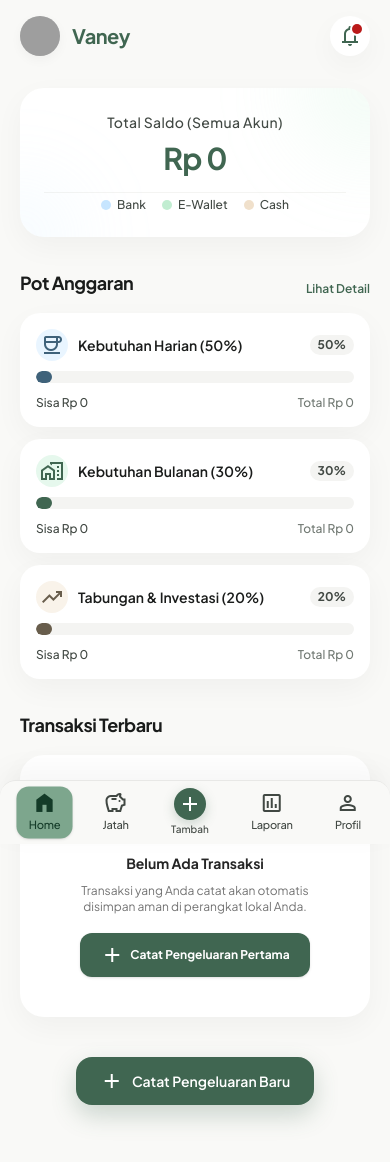
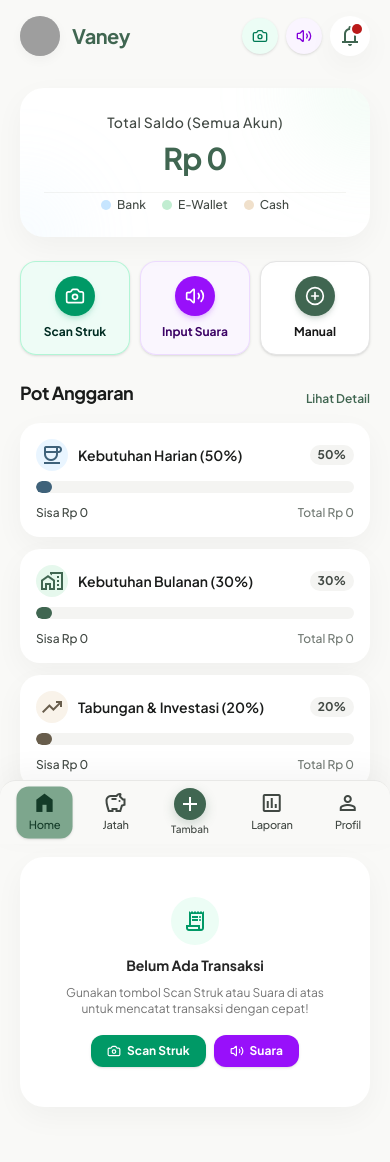
Before and after one commit to Evannnkatanya/Vaney, a React (Vite) app: page / in a window 390 px wide. Shown: the top 1162 px of the page. Built offline with nearby package versions, Linux system fonts and the light colour scheme; grey boxes are pictures that could not be loaded.

Commit message:
feat(mobile-ui): add prominent Scan Struk and Voice Input quick-action cards to Mobile Home dashboard, TopAppBar, and TambahTransaksi view

```diff
--- a/src/App.tsx
+++ b/src/App.tsx
@@ -4,6 +4,7 @@ import {
   INITIAL_BUDGET_POTS,
   INITIAL_CATEGORY_MAPPINGS,
   INITIAL_TRANSACTIONS,
+  TRANSACTION_CATEGORIES,
 } from './data/initialData';
 import {
   Account,
@@ -29,6 +30,8 @@ import { PinLockScreen } from './components/PinLockScreen';
 import { ModalBackupRestore } from './components/ModalBackupRestore';
 import { ModalSupabaseSync } from './components/ModalSupabaseSync';
 import { ErrorBoundary } from './components/ErrorBoundary';
+import { OCRScanModal } from './components/OCRScanModal';
+import { VoiceInputModal } from './components/VoiceInputModal';
 
 export default function App() {
   const [currentTab, setCurrentTab] = useState<TabType>('home');
@@ -46,6 +49,8 @@ export default function App() {
   // Modals state
   const [isBackupModalOpen, setIsBackupModalOpen] = useState(false);
   const [isSupabaseModalOpen, setIsSupabaseModalOpen] = useState(false);
+  const [isOCROpen, setIsOCROpen] = useState(false);
+  const [isVoiceOpen, setIsVoiceOpen] = useState(false);
 
   useEffect(() => {
     const handleOpenBackup = () => setIsBackupModalOpen(true);
@@ -222,12 +227,78 @@ if (typeof window !== 'undefined') {
     }
   };
 
+  // Direct save handlers for OCR & Voice
+  const handleDirectSaveScanned = (scanned: {
+    merchant: string;
+    amount: number;
+    category: string;
+    date?: string;
+  }) => {
+    const catObj =
+      TRANSACTION_CATEGORIES.find(
+        (c) => c.name.toLowerCase() === scanned.category.toLowerCase(),
+      ) ||
+      TRANSACTION_CATEGORIES.find((c) => c.id === 'belanja') ||
+      TRANSACTION_CATEGORIES[0];
+
+    const targetAccount = accounts.find((a) => !a.isCredit && a.balance > 0) || accounts[0];
+
+    handleSaveTransaction({
+      title: scanned.merchant || 'Struk Belanja',
+      amount: scanned.amount,
+      type: 'expense',
+      date: scanned.date || new Date().toISOString().split('T')[0],
+      categoryName: catObj.name,
+      categoryIcon: catObj.icon,
+      categoryBgClass: `${catObj.bgClass} ${catObj.textClass}`,
+      categoryTextClass: catObj.textClass,
+      accountId: targetAccount ? targetAccount.id : 'bca',
+      potType: 'harian',
+      note: `Struk: ${scanned.merchant}`,
+    });
+
+    setIsOCROpen(false);
+    handleTabChange('home');
+  };
+
+  const handleDirectSaveVoice = (parsed: {
+    merchant: string;
+    amount: number;
+    category: string;
+  }) => {
+    const catObj =
+      TRANSACTION_CATEGORIES.find(
+        (c) => c.name.toLowerCase() === parsed.category.toLowerCase(),
+      ) ||
+      TRANSACTION_CATEGORIES.find((c) => c.id === 'makan') ||
+      TRANSACTION_CATEGORIES[0];
+
+    const targetAccount = accounts.find((a) => !a.isCredit && a.balance > 0) || accounts[0];
+
+    handleSaveTransaction({
+      title: parsed.merchant || 'Pengeluaran Suara',
+      amount: parsed.amount,
+      type: 'expense',
+      date: new Date().toISOString().split('T')[0],
+      categoryName: catObj.name,
+      categoryIcon: catObj.icon,
+      categoryBgClass: `${catObj.bgClass} ${catObj.textClass}`,
+      categoryTextClass: catObj.textClass,
+      accountId: targetAccount ? targetAccount.id : 'bca',
+      potType: 'harian',
+      note: `Suara: ${parsed.merchant}`,
+    });
+
+    setIsVoiceOpen(false);
+    handleTabChange('home');
+  };
+
   // Delete transaction
   const handleDeleteTransaction = (id: string) => {
     const txToDelete = transactions.find((t) => t.id === id);
     if (!txToDelete) return;
 
-    // Refund account
+    // Refund account balance
     setAccounts((prev) =>
       prev.map((acc) => {
         if (acc.id === txToDelete.accountId) {
@@ -243,14 +314,14 @@ if (typeof window !== 'undefined') {
       })
     );
 
-    // Refund pot
+    // Refund budget pot if applicable
     if (txToDelete.potType === 'harian') {
       setBudgetPots((prev) =>
         prev.map((pot) =>
           pot.id === 'pot-harian'
             ? {
                 ...pot,
-                remainingAmount: pot.remainingAmount + txToDelete.amount,
+                remainingAmount: Math.min(pot.totalAmount, pot.remainingAmount + txToDelete.amount),
               }
             : pot
         )
@@ -261,7 +332,7 @@ if (typeof window !== 'undefined') {
           pot.id === 'pot-bulanan'
             ? {
                 ...pot,
-                remainingAmount: pot.remainingAmount + txToDelete.amount,
+                remainingAmount: Math.min(pot.totalAmount, pot.remainingAmount + txToDelete.amount),
               }
             : pot
         )
@@ -269,31 +340,33 @@ if (typeof window !== 'undefined') {
     }
 
     setTransactions((prev) => prev.filter((t) => t.id !== id));
+    setSelectedTransaction(null);
   };
 
-  // Add Account
-  const handleSaveAccount = (newAccountData: Omit<Account, 'id'>) => {
+  // Add new Account
+  const handleSaveAccount = (newAccData: Omit<Account, 'id'>) => {
     const newId = `acc-${Date.now()}`;
-    const newAccount: Account = {
-      ...newAccountData,
+    const newAcc: Account = {
+      ...newAccData,
       id: newId,
     };
-    setAccounts((prev) => [...prev, newAccount]);
+    setAccounts((prev) => [...prev, newAcc]);
   };
 
   // Update Account Balance
-  const handleUpdateAccountBalance = (accountId: string, newBalance: number) => {
+  const handleUpdateAccountBalance = (id: string, newBalance: number) => {
     setAccounts((prev) =>
-      prev.map((acc) => (acc.id === accountId ? { ...acc, balance: newBalance } : acc))
+      prev.map((acc) => (acc.id === id ? { ...acc, balance: newBalance } : acc))
     );
   };
 
   // Delete Account
-  const handleDeleteAccount = (accountId: string) => {
-    setAccounts((prev) => prev.filter((acc) => acc.id !== accountId));
+  const handleDeleteAccount = (id: string) => {
+    setAccounts((prev) => prev.filter((acc) => acc.id !== id));
+    setSelectedAccount(null);
   };
 
-  // Add Category
+  // Add new Category Mapping
   const handleSaveCategory = (newCatData: Omit<CategoryMapping, 'id'>) => {
     const newId = `cat-${Date.now()}`;
     const newCat: CategoryMapping = {
@@ -342,6 +415,8 @@ if (typeof window !== 'undefined') {
         onOpenNotifications={() => setIsNotificationsOpen(true)}
         onAvatarClick={() => handleTabChange('profil')}
         onBack={() => handleTabChange(prevTab || 'home')}
+        onOpenOCR={() => setIsOCROpen(true)}
+        onOpenVoice={() => setIsVoiceOpen(true)}
       />
 
       {/* View Switcher with bottom padding on mobile so content is never cut off by the bottom navbar */}
@@ -355,6 +430,8 @@ if (typeof window !== 'undefined') {
               onNavigate={handleTabChange}
               onSelectTransaction={(tx) => setSelectedTransaction(tx)}
               onOpenAddTransaction={() => handleTabChange('tambah')}
+              onOpenOCR={() => setIsOCROpen(true)}
+              onOpenVoice={() => setIsVoiceOpen(true)}
             />
           )}
 
@@ -389,6 +466,31 @@ if (typeof window !== 'undefined') {
 
       {/* Mobile Bottom Navigation Bar */}
       <BottomNavBar currentTab={currentTab} onChangeTab={handleTabChange} />
+
+      {/* Root Level Smart Input Modals - Accessible from Home, TopBar, and Tambah Views */}
+      {isOCROpen && (
+        <OCRScanModal
+          isOpen={isOCROpen}
+          onClose={() => setIsOCROpen(false)}
+          onApplyData={(scanned) => {
+            setIsOCROpen(false);
+            handleTabChange('tambah');
+          }}
+          onDirectSave={handleDirectSaveScanned}
+        />
+      )}
+
+      {isVoiceOpen && (
+        <VoiceInputModal
+          isOpen={isVoiceOpen}
+          onClose={() => setIsVoiceOpen(false)}
+          onApplyData={(parsed) => {
+            setIsVoiceOpen(false);
+            handleTabChange('tambah');
+          }}
+          onDirectSave={handleDirectSaveVoice}
+        />
+      )}
 
       {/* Modals & Drawers */}
       <ModalAddAccount
--- a/src/components/HomeView.tsx
+++ b/src/components/HomeView.tsx
@@ -1,6 +1,7 @@
 import React from 'react';
 import { formatRupiah } from '../data/initialData';
 import { BudgetPot, TabType, Transaction } from '../types';
+import { Camera, Volume2, PlusCircle, Sparkles } from 'lucide-react';
 
 interface HomeViewProps {
   totalBalance: number;
@@ -9,6 +10,8 @@ interface HomeViewProps {
   onNavigate: (tab: TabType) => void;
   onSelectTransaction: (tx: Transaction) => void;
   onOpenAddTransaction: () => void;
+  onOpenOCR?: () => void;
+  onOpenVoice?: () => void;
 }
 
 export const HomeView: React.FC<HomeViewProps> = ({
@@ -18,11 +21,13 @@ export const HomeView: React.FC<HomeViewProps> = ({
   onNavigate,
   onSelectTransaction,
   onOpenAddTransaction,
+  onOpenOCR,
+  onOpenVoice,
 }) => {
   return (
     <main
       id="home-canvas"
-      className="px-5 py-4 max-w-[1140px] mx-auto flex flex-col gap-8 w-full animate-in fade-in duration-300"
+      className="px-5 py-4 max-w-[1140px] mx-auto flex flex-col gap-6 w-full animate-in fade-in duration-300"
     >
       {/* Total Balance Card (Bento Minimalist) */}
       <section
@@ -63,6 +68,54 @@ export const HomeView: React.FC<HomeViewProps> = ({
             <span className="text-xs font-medium text-[#414843]">Cash</span>
           </button>
         </div>
+      </section>
+
+      {/* Quick Action Smart Input Grid (Prominent on Mobile Android & Desktop) */}
+      <section id="section-quick-actions" className="grid grid-cols-3 gap-2.5 sm:gap-4">
+        {/* 1. Scan Struk Button */}
+        <button
+          type="button"
+          onClick={onOpenOCR || onOpenAddTransaction}
+          className="bg-emerald-50/80 hover:bg-emerald-100/80 border border-emerald-200/80 rounded-2xl p-3.5 sm:p-4 flex flex-col items-center justify-center gap-2 text-center transition-all hover:scale-[1.02] active:scale-95 cursor-pointer shadow-sm group"
+        >
+          <div className="w-10 h-10 rounded-full bg-emerald-600 text-white flex items-center justify-center shadow-md shadow-emerald-600/20 group-hover:scale-110 transition-transform">
+            <Camera className="w-5 h-5" />
+          </div>
+          <div>
+            <p className="font-bold text-emerald-950 text-xs sm:text-sm">Scan Struk</p>
+            <p className="text-[10px] text-emerald-700 hidden sm:block">Foto struk otomatis</p>
+          </div>
+        </button>
+
+        {/* 2. Input Suara Button */}
+        <button
+          type="button"
+          onClick={onOpenVoice || onOpenAddTransaction}
+          className="bg-purple-50/80 hover:bg-purple-100/80 border border-purple-200/80 rounded-2xl p-3.5 sm:p-4 flex flex-col items-center justify-center gap-2 text-center transition-all hover:scale-[1.02] active:scale-95 cursor-pointer shadow-sm group"
+        >
+          <div className="w-10 h-10 rounded-full bg-purple-600 text-white flex items-center justify-center shadow-md shadow-purple-600/20 group-hover:scale-110 transition-transform">
+            <Volume2 className="w-5 h-5" />
+          </div>
+          <div>
+            <p className="font-bold text-purple-950 text-xs sm:text-sm">Input Suara</p>
+            <p className="text-[10px] text-purple-700 hidden sm:block">Catat lewat bicara</p>
+          </div>
+        </button>
+
+        {/* 3. Tambah Manual Button */}
+        <button
+          type="button"
+          onClick={onOpenAddTransaction}
+          className="bg-white hover:bg-neutral-50 border border-neutral-200 rounded-2xl p-3.5 sm:p-4 flex flex-col items-center justify-center gap-2 text-center transition-all hover:scale-[1.02] active:scale-95 cursor-pointer shadow-sm group"
+        >
+          <div className="w-10 h-10 rounded-full bg-[#406651] text-white flex items-center justify-center shadow-md shadow-[#406651]/20 group-hover:scale-110 transition-transform">
+            <PlusCircle className="w-5 h-5" />
+          </div>
+          <div>
+            <p className="font-bold text-neutral-900 text-xs sm:text-sm">Manual</p>
+            <p className="text-[10px] text-neutral-500 hidden sm:block">Input formulir</p>
+          </div>
+        </button>
       </section>
 
       {/* Pot Anggaran Section */}
@@ -163,16 +216,26 @@ export const HomeView: React.FC<HomeViewProps> = ({
               </div>
               <p className="text-sm font-bold text-neutral-800">Belum Ada Transaksi</p>
               <p className="text-xs text-neutral-500 max-w-xs">
-                Transaksi yang Anda catat akan otomatis disimpan aman di perangkat lokal Anda.
+                Gunakan tombol Scan Struk atau Suara di atas untuk mencatat transaksi dengan cepat!
               </p>
-              <button
-                type="button"
-                onClick={onOpenAddTransaction}
-                className="mt-2 px-5 py-2.5 bg-[#406651] hover:bg-[#284e3a] text-white rounded-xl text-xs font-bold transition-all cursor-pointer flex items-center gap-1.5 shadow-sm"
-              >
-                <span className="material-symbols-outlined text-[16px]">add</span>
-                <span>Catat Pengeluaran Pertama</span>
-              </button>
+              <div className="flex gap-2 mt-2">
+                <button
+                  type="button"
+                  onClick={onOpenOCR || onOpenAddTransaction}
+                  className="px-4 py-2 bg-emerald-600 hover:bg-emerald-700 text-white rounded-xl text-xs font-bold transition-all cursor-pointer flex items-center gap-1.5 shadow-sm"
+                >
+                  <Camera className="w-3.5 h-3.5" />
+                  <span>Scan Struk</span>
+                </button>
+                <button
+                  type="button"
+                  onClick={onOpenVoice || onOpenAddTransaction}
+                  className="px-4 py-2 bg-purple-600 hover:bg-purple-700 text-white rounded-xl text-xs font-bold transition-all cursor-pointer flex items-center gap-1.5 shadow-sm"
+                >
+                  <Volume2 className="w-3.5 h-3.5" />
+                  <span>Suara</span>
+                </button>
+              </div>
             </div>
           ) : (
             transactions.slice(0, 6).map((tx) => {
@@ -220,18 +283,6 @@ export const HomeView: React.FC<HomeViewProps> = ({
           )}
         </div>
       </section>
-
-      {/* Quick Add floating banner on mobile */}
-      <div className="md:hidden pt-2 pb-2 flex justify-center">
-        <button
-          id="btn-home-quick-add"
-          onClick={onOpenAddTransaction}
-          className="bg-[#406651] text-[#ffffff] px-6 py-3 rounded-2xl text-sm font-semibold flex items-center gap-2 shadow-[0px_10px_25px_rgba(64,102,81,0.25)] hover:scale-[1.02] active:scale-95 transition-all cursor-pointer"
-        >
-          <span className="material-symbols-outlined text-[18px]">add</span>
-          Catat Pengeluaran Baru
-        </button>
-      </div>
     </main>
   );
 };
--- a/src/components/TambahTransaksiView.tsx
+++ b/src/components/TambahTransaksiView.tsx
@@ -3,7 +3,7 @@ import { TRANSACTION_CATEGORIES } from '../data/initialData';
 import { Account, Transaction } from '../types';
 import { OCRScanModal } from './OCRScanModal';
 import { VoiceInputModal } from './VoiceInputModal';
-import { Camera, Volume2, Sparkles } from 'lucide-react';
+import { Camera, Volume2 } from 'lucide-react';
 
 interface TambahTransaksiViewProps {
   accounts: Account[];
@@ -198,30 +198,35 @@ export const TambahTransaksiView: React.FC<TambahTransaksiViewProps> = ({
 
       {/* Main Left Column: Amount + Numpad + Categories */}
       <div className="md:col-span-7 flex flex-col gap-6">
-        {/* Smart Input Quick Bar (OCR & Voice) */}
-        <div className="flex items-center justify-between gap-3 bg-[#ffffff] p-3 rounded-[20px] shadow-[0px_4px_12px_rgba(0,0,0,0.02)] border border-neutral-100">
-          <div className="flex items-center gap-2 pl-2">
-            <Sparkles className="w-4 h-4 text-emerald-600 animate-pulse" />
-            <span className="text-xs font-bold text-neutral-800">Smart Input Cepat</span>
-          </div>
-          <div className="flex items-center gap-2">
+        {/* Smart Input Prominent Action Cards (OCR & Voice) */}
+        <div className="grid grid-cols-2 gap-3">
           <button
             type="button"
             onClick={() => setIsOCROpen(true)}
-              className="px-3 py-1.5 rounded-xl bg-emerald-50 hover:bg-emerald-100 text-emerald-800 font-semibold text-xs flex items-center gap-1.5 border border-emerald-200/60 transition-colors cursor-pointer"
+            className="p-3.5 rounded-2xl bg-emerald-50/90 hover:bg-emerald-100/90 border border-emerald-200 flex items-center justify-center gap-2.5 text-emerald-950 font-bold text-xs shadow-sm transition-all hover:scale-[1.01] active:scale-95 cursor-pointer"
           >
-              <Camera className="w-3.5 h-3.5 text-emerald-600" />
-              <span>Scan Struk</span>
+            <div className="w-9 h-9 rounded-full bg-emerald-600 text-white flex items-center justify-center shadow-sm shrink-0">
+              <Camera className="w-4 h-4" />
+            </div>
+            <div className="text-left">
+              <p className="font-bold text-xs leading-tight">Scan Struk</p>
+              <p className="text-[10px] text-emerald-700 font-medium">Kamera / Galeri</p>
+            </div>
           </button>
+
           <button
             type="button"
             onClick={() => setIsVoiceOpen(true)}
-              className="px-3 py-1.5 rounded-xl bg-purple-50 hover:bg-purple-100 text-purple-800 font-semibold text-xs flex items-center gap-1.5 border border-purple-200/60 transition-colors cursor-pointer"
+            className="p-3.5 rounded-2xl bg-purple-50/90 hover:bg-purple-100/90 border border-purple-200 flex items-center justify-center gap-2.5 text-purple-950 font-bold text-xs shadow-sm transition-all hover:scale-[1.01] active:scale-95 cursor-pointer"
           >
-              <Volume2 className="w-3.5 h-3.5 text-purple-600" />
-              <span>Input Suara</span>
+            <div className="w-9 h-9 rounded-full bg-purple-600 text-white flex items-center justify-center shadow-sm shrink-0">
+              <Volume2 className="w-4 h-4" />
+            </div>
+            <div className="text-left">
+              <p className="font-bold text-xs leading-tight">Input Suara</p>
+              <p className="text-[10px] text-purple-700 font-medium">Bicara nominal</p>
+            </div>
           </button>
-          </div>
         </div>
 
         {/* Amount Input Area */}
--- a/src/components/TopAppBar.tsx
+++ b/src/components/TopAppBar.tsx
@@ -1,6 +1,7 @@
 import React from 'react';
 import { USER_AVATAR_URL } from '../data/initialData';
 import { TabType } from '../types';
+import { Camera, Volume2 } from 'lucide-react';
 
 interface TopAppBarProps {
   currentTab: TabType;
@@ -8,6 +9,8 @@ interface TopAppBarProps {
   unreadNotificationsCount?: number;
   onAvatarClick?: () => void;
   onBack?: () => void;
+  onOpenOCR?: () => void;
+  onOpenVoice?: () => void;
 }
 
 export const TopAppBar: React.FC<TopAppBarProps> = ({
@@ -16,6 +19,8 @@ export const TopAppBar: React.FC<TopAppBarProps> = ({
   unreadNotificationsCount = 2,
   onAvatarClick,
   onBack,
+  onOpenOCR,
+  onOpenVoice,
 }) => {
   if (currentTab === 'tambah') {
     return (
@@ -33,10 +38,31 @@ export const TopAppBar: React.FC<TopAppBarProps> = ({
             Tambah Transaksi
           </h1>
         </button>
+        <div className="flex items-center gap-2">
+          {onOpenOCR && (
+            <button
+              type="button"
+              onClick={onOpenOCR}
+              className="p-2 rounded-xl bg-emerald-50 text-emerald-700 hover:bg-emerald-100 transition-colors cursor-pointer"
+              title="Scan Struk"
+            >
+              <Camera className="w-4 h-4" />
+            </button>
+          )}
+          {onOpenVoice && (
+            <button
+              type="button"
+              onClick={onOpenVoice}
+              className="p-2 rounded-xl bg-purple-50 text-purple-700 hover:bg-purple-100 transition-colors cursor-pointer"
+              title="Input Suara"
+            >
+              <Volume2 className="w-4 h-4" />
+            </button>
+          )}
           <button
             id="btn-avatar-header"
             onClick={onAvatarClick}
-          className="w-10 h-10 rounded-full bg-[#e2e3e1] flex items-center justify-center overflow-hidden hover:ring-2 hover:ring-[#406651]/30 transition-all cursor-pointer"
+            className="w-9 h-9 rounded-full bg-[#e2e3e1] flex items-center justify-center overflow-hidden hover:ring-2 hover:ring-[#406651]/30 transition-all cursor-pointer ml-1"
           >
             <img
               alt="User Profile"
@@ -44,6 +70,7 @@ export const TopAppBar: React.FC<TopAppBarProps> = ({
               src={USER_AVATAR_URL}
             />
           </button>
+        </div>
       </header>
     );
   }
@@ -53,7 +80,9 @@ export const TopAppBar: React.FC<TopAppBarProps> = ({
   if (currentTab === 'laporan') {
     title = 'Laporan';
   } else if (currentTab === 'profil') {
-    title = 'Vaney';
+    title = 'Profil & Akun';
+  } else if (currentTab === 'jatah') {
+    title = 'Jatah Bulanan';
   }
 
   return (
@@ -76,6 +105,31 @@ export const TopAppBar: React.FC<TopAppBarProps> = ({
         </h1>
       </div>
 
+      <div className="flex items-center gap-2">
+        {/* Quick Camera Scan Trigger on Mobile Header */}
+        {onOpenOCR && (
+          <button
+            type="button"
+            onClick={onOpenOCR}
+            className="w-9 h-9 flex md:hidden items-center justify-center rounded-full bg-emerald-50 text-emerald-700 shadow-sm hover:bg-emerald-100 active:scale-95 transition-all cursor-pointer"
+            title="Scan Struk Belanja"
+          >
+            <Camera className="w-4 h-4" />
+          </button>
+        )}
+
+        {/* Quick Voice Input Trigger on Mobile Header */}
+        {onOpenVoice && (
+          <button
+            type="button"
+            onClick={onOpenVoice}
+            className="w-9 h-9 flex md:hidden items-center justify-center rounded-full bg-purple-50 text-purple-700 shadow-sm hover:bg-purple-100 active:scale-95 transition-all cursor-pointer"
+            title="Input Suara"
+          >
+            <Volume2 className="w-4 h-4" />
+          </button>
+        )}
+
         <button
           id="btn-notifications"
           onClick={onOpenNotifications}
@@ -89,6 +143,7 @@ export const TopAppBar: React.FC<TopAppBarProps> = ({
             <span className="absolute top-2 right-2 w-2.5 h-2.5 rounded-full bg-[#ba1a1a] ring-2 ring-[#ffffff]" />
           )}
         </button>
+      </div>
     </header>
   );
 };
```
Lines whose indentation alone changed are shown as unchanged.
